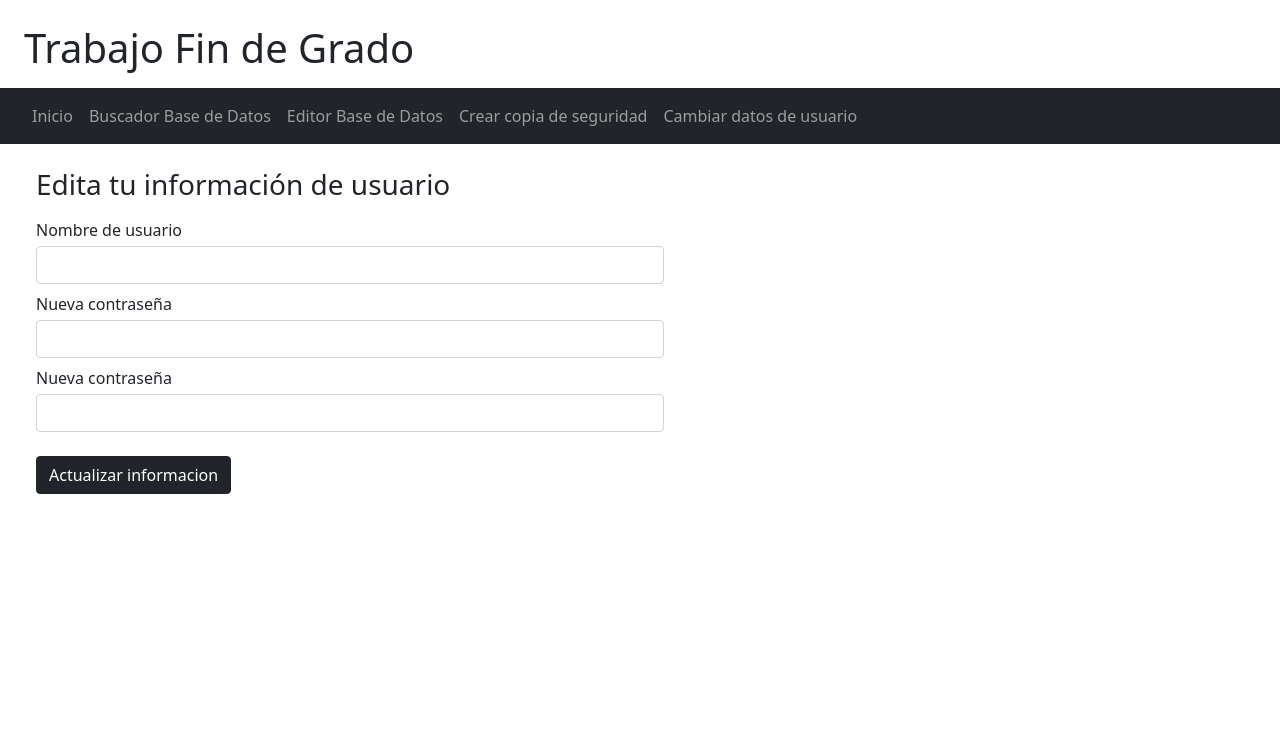
After one commit to currobeltran/TFG, a Django app: page /editausuario in a window 1280 px wide. The commit adds this page. Shown: the top 734 px of the page. Run offline with Django 3.2, Linux system fonts and the light colour scheme; some libraries are stand-ins or nearby versions.

Commit message:
Añadiendo interfaz cambio de informacion usuario

```diff
--- a/src/app/templates/copiaseguridad.html
+++ b/src/app/templates/copiaseguridad.html
@@ -6,7 +6,7 @@
 
 <form class="col-6 mt-3 ms-4">
     <div class="form-group">
-        <label for="subirarchivo">Seleccione el formato para realizar la copia de seguridad</label>
+        <label for="seleccioncopia">Seleccione el formato para realizar la copia de seguridad</label>
         <select class="form-control mt-2" id="seleccioncopia">
             <option>Una opcion</option>
             <option>Otra</option>
--- /dev/null
+++ b/src/app/templates/editausuario.html
@@ -0,0 +1,26 @@
+{% extends 'index.html' %}
+
+{% block central %}
+
+<h3 class="mt-4 ms-4">Edita tu información de usuario</h3>
+
+<form class="col-6 mt-3 ms-4">
+    <div class="form-group">
+        <label for="nombreuser">Nombre de usuario</label>
+        <input type="text" class="form-control mt-1" id="nombreuser">
+    </div>
+
+    <div class="form-group mt-2">
+        <label for="contraseña">Nueva contraseña</label>
+        <input type="text" class="form-control mt-1" id="contraseña">
+    </div>
+
+    <div class="form-group mt-2">
+        <label for="contraseña">Nueva contraseña</label>
+        <input type="text" class="form-control mt-1" id="contraseña">
+    </div>
+
+    <button type="submit" class="btn btn-dark mt-4">Actualizar informacion</button>
+</form>
+
+{% endblock %}
--- a/src/app/templates/index.html
+++ b/src/app/templates/index.html
@@ -37,7 +37,7 @@
                             <a class="nav-link" href="/copiaseguridad">Crear copia de seguridad</a>
                         </li>
                         <li class="nav-item">
-                            <a class="nav-link" href="#">Cambiar datos de usuario</a>
+                            <a class="nav-link" href="/editausuario">Cambiar datos de usuario</a>
                         </li>
                         {% endif %}
                     </ul>
--- a/src/app/urls.py
+++ b/src/app/urls.py
@@ -8,5 +8,6 @@ urlpatterns = [
     path('editormasivo', views.infomasivaBBDD, name='editormasivo'),
     path('editorindividual', views.editaindividual, name='editorindividual'),
     path('api/buscarBBDD', views.apibuscaBBDD, name='buscaBBDD'),
-    path('copiaseguridad',views.copiaSeguridad, name='copiaseguridad')
+    path('copiaseguridad',views.copiaSeguridad, name='copiaseguridad'),
+    path('editausuario', views.editaUsuario, name='editaUsuario'),
 ]
--- a/src/app/views.py
+++ b/src/app/views.py
@@ -24,3 +24,6 @@ def apibuscaBBDD(request):
 
 def copiaSeguridad(request):
     return render(request, 'copiaseguridad.html', {'registrado':True})
+
+def editaUsuario(request):
+    return render(request, 'editausuario.html', {'registrado':True})
```
